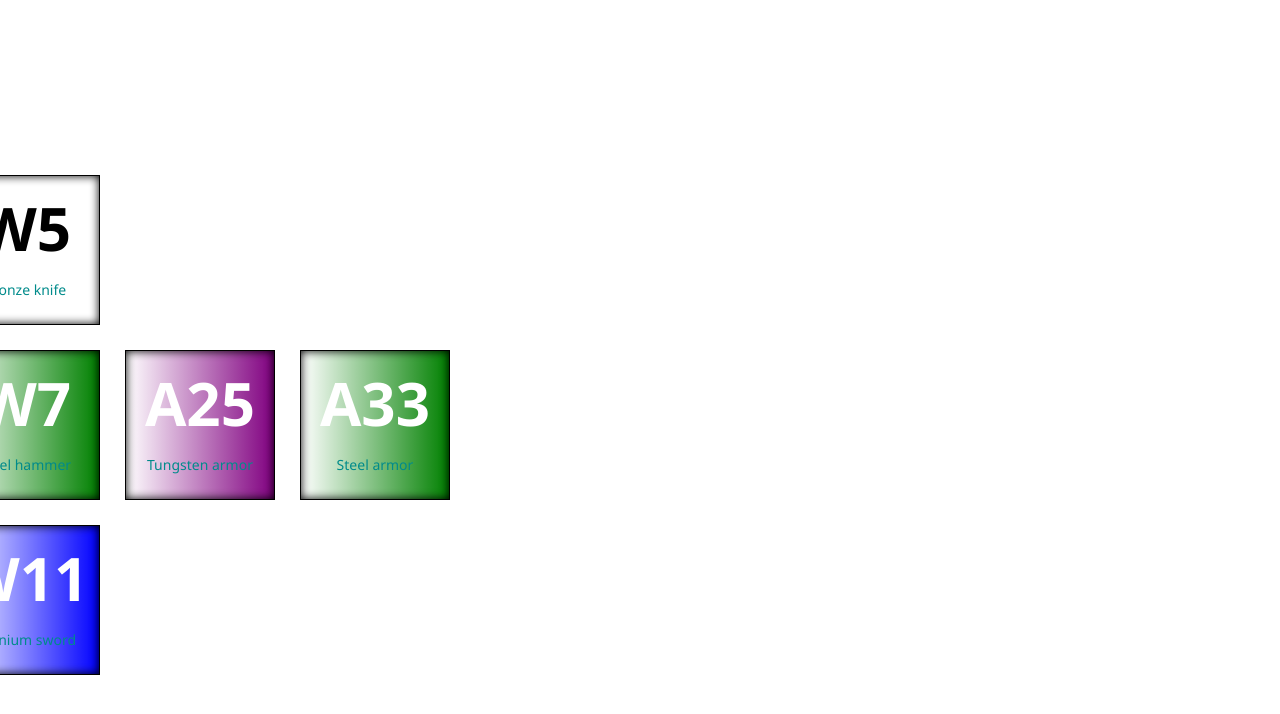
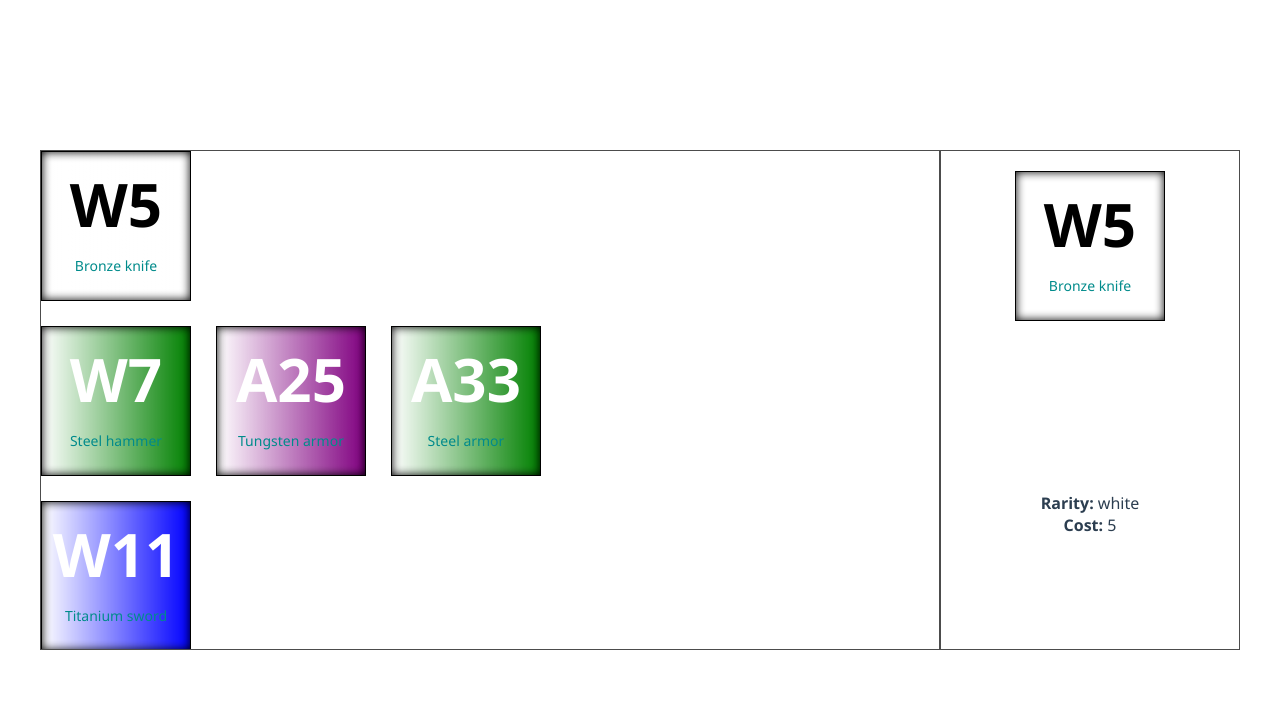
Before and after one commit to TodorovM/Game-UI, a Vue app: page / in a window 1280 px wide. Shown: the top 714 px of the page. Built offline with nearby package versions, Linux system fonts and the light colour scheme.

Commit message:
feat: added Details with basic style

```diff
--- a/src/App.vue
+++ b/src/App.vue
@@ -1,18 +1,23 @@
 <template>
   <div id="app">
-    <Inventory :items='items' :size="size" />
+    <div class="container">
+      <Inventory :items='items' :size="size" />
+      <Details/>
+    </div>
   </div>
 </template>
 
 <script>
 import { mapState, mapActions } from "vuex";
 import Inventory from './components/Inventory'
+import Details from './components/Details'
 
 export default {
 
   name: 'App',
   components: {
     Inventory,
+    Details
   },
   data() {
     return {
@@ -54,8 +59,10 @@ export default {
   text-align center
   color #2c3e50
   height 100vh
-  width 100vh
   display flex
   justify-content center
   align-items center
+  flex-direction column
+  .container
+    display flex
 </style>
--- /dev/null
+++ b/src/components/Details.vue
@@ -0,0 +1,53 @@
+<template>
+    <div class="details">
+        <div class="item-icon">
+            <Item :itemData="item" />
+        </div>
+        <div class="item-details">
+            <p><strong>Rarity:</strong> {{ item.rarity }} </p>
+            <p><strong>Cost:</strong> {{ item.cost }} </p>
+        </div>
+    </div>
+</template>
+
+<script>
+import Item from './Item'
+    export default {
+        name: 'Details',
+        components: {
+            Item,
+        },
+        data() {
+            return {
+                item: {
+                    cost: 5,
+                    id: 5,
+                    itemid: 5,
+                    positionX: 1,
+                    positionY: 1,
+                    rarity: "white",
+                    titleid: "Bronze knife",
+                    type: "weapon"
+                }
+            }
+        },
+        methods: {
+            fillData(item) {
+                this.item = item;
+            }
+        },
+    }
+</script>
+
+<style lang="stylus" scoped>
+    .details
+        width 300px
+        border 1px solid rgba(0, 0, 0, 0.7)
+        display flex
+        flex-direction column
+        align-items center
+        padding 20px 10px
+        .item-icon
+            flex-basis 70%
+
+</style>
--- a/src/components/Inventory.vue
+++ b/src/components/Inventory.vue
@@ -35,6 +35,8 @@ import Item from "./Item";
 <style lang="stylus" scoped>
     .inventory
         display grid
-        height 450px
+        height 500px
         grid-gap 25px
+        border 1px solid rgba(0, 0, 0, 0.7)
+        overflow-y scroll
 </style>
```
